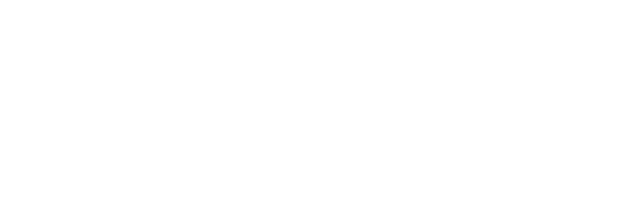
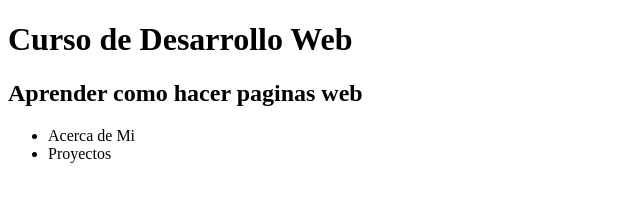
Before and after one commit to cjalv/viernes, a plain HTML site: page curso.html in a window 1280 px wide. Shown: the whole page, without its empty margins (0-640 px from the left). Drawn offline with Linux system fonts and the light colour scheme.

Commit message:
header terminado

```diff
--- a/curso.html
+++ b/curso.html
@@ -6,6 +6,15 @@
 <meta charset= "UTF-8">
 </head>
 <body>
-
+<header>
+	<h1>Curso de Desarrollo Web</h1>
+	<h2>Aprender como hacer paginas web</h2>
+	<nav>
+		<ul>
+		<li>Acerca de Mi</li>
+		<li> Proyectos</li>
+		</ul>
+	</nav>
+</header>
 </body>
 </html>
```
Also changed, not shown: <Nav> Menú de navegacion.png (deleted), <P> Lorem.png (deleted), <a> "Permite hacer un iperbinculo donde quieres navegar".png (deleted), <a> Href .png (deleted), <img> poner una imagen en la pag web.png (deleted), <p> strong "letras en negritas".png (deleted), Captura de pantalla 1.png (deleted), Charset "codificacion de cracteres" te permite poner ñ, asentos y signos".png (deleted), H1 Titulo de la pag.".png (deleted), H2 "Slogan".png (deleted), Meta 150.png (deleted).
